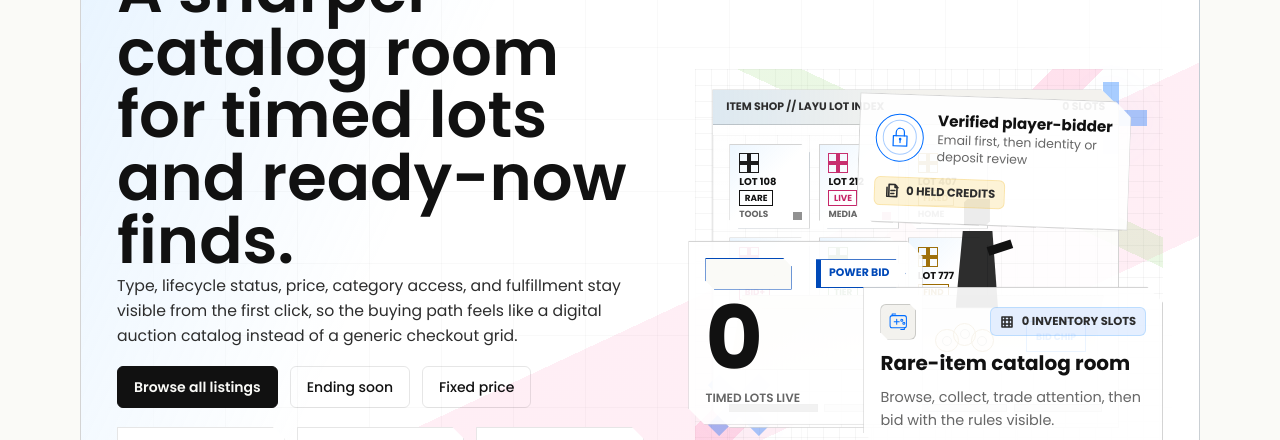
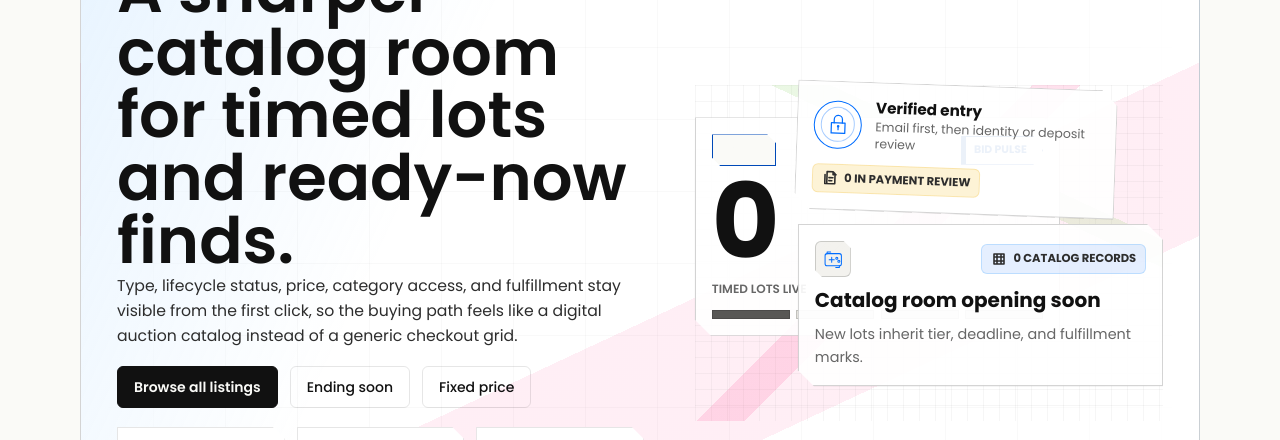
Before and after one commit to FredPaul302/layu-group-auction, a Next.js app: page / in a window 1280 px wide. Shown: the part 360-800 px from the top of the page. Built offline with nearby package versions, Linux system fonts and the light colour scheme; no server answers; the database is empty; a web font is replaced by a local one.

Commit message:
Revert "Strengthen game-shop auction masthead"
This reverts commit 61fd9865cb2cf197e0e0b750aee83e9c7cfc7ae4.

```diff
--- a/src/app/globals.css
+++ b/src/app/globals.css
@@ -2480,19 +2480,14 @@ tbody tr:hover {
   position: relative;
   isolation: isolate;
   display: grid;
-  min-height: 24rem;
-}
-
-.auction-hero-visual__pixel-grid,
-.auction-hero-visual__diagonal,
-.auction-hero-visual__dpad {
-  position: absolute;
-  pointer-events: none;
+  min-height: 21rem;
 }
 
 .auction-hero-visual__pixel-grid,
 .auction-hero-visual__diagonal {
+  position: absolute;
   inset: 0;
+  pointer-events: none;
 }
 
 .auction-hero-visual__pixel-grid {
@@ -2509,274 +2504,6 @@ tbody tr:hover {
     linear-gradient(25deg, transparent 0 67%, rgba(143, 214, 107, 0.18) 67% 72%, transparent 72%);
 }
 
-.auction-hero-visual__dpad {
-  width: 4.5rem;
-  height: 4.5rem;
-  opacity: 0.34;
-  background:
-    linear-gradient(var(--color-gallery-cyan), var(--color-gallery-cyan)) center / 1rem 100% no-repeat,
-    linear-gradient(var(--color-gallery-cyan), var(--color-gallery-cyan)) center / 100% 1rem no-repeat;
-  filter: drop-shadow(0 0 18px rgba(103, 183, 255, 0.16));
-}
-
-.auction-hero-visual__dpad--top {
-  top: 0.8rem;
-  right: 1rem;
-}
-
-.auction-hero-visual__dpad--bottom {
-  left: 0.5rem;
-  bottom: 0.8rem;
-  transform: rotate(45deg);
-}
-
-.auction-hero-visual__window {
-  position: absolute;
-  inset: 1.25rem 2.75rem 1.6rem 1.1rem;
-  display: grid;
-  grid-template-rows: auto minmax(0, 1fr) auto;
-  overflow: hidden;
-  border: 1px solid var(--color-border-strong);
-  background:
-    linear-gradient(180deg, rgba(255, 255, 255, 0.035), transparent 30%),
-    color-mix(in srgb, var(--color-surface) 90%, transparent);
-  clip-path: polygon(0 0, calc(100% - 1.1rem) 0, 100% 1.1rem, 100% 100%, 1.1rem 100%, 0 calc(100% - 1.1rem));
-  box-shadow:
-    inset 0 0 0 1px rgba(255, 255, 255, 0.035),
-    0 28px 70px rgba(0, 0, 0, 0.28);
-}
-
-.auction-hero-visual__window::before {
-  content: "";
-  position: absolute;
-  inset: 2.8rem 0 0;
-  background:
-    linear-gradient(var(--color-border) 1px, transparent 1px),
-    linear-gradient(90deg, var(--color-border) 1px, transparent 1px);
-  background-size: 2rem 2rem;
-  opacity: 0.34;
-  pointer-events: none;
-}
-
-.auction-hero-visual__window-bar {
-  position: relative;
-  z-index: 2;
-  display: flex;
-  align-items: center;
-  justify-content: space-between;
-  gap: 0.8rem;
-  border-bottom: 1px solid var(--color-border-strong);
-  background:
-    linear-gradient(90deg, rgba(103, 183, 255, 0.16), transparent 48%),
-    var(--color-surface-elevated);
-  color: var(--color-text-secondary);
-  padding: 0.55rem 0.8rem;
-  font-size: 0.68rem;
-  font-weight: 800;
-  text-transform: uppercase;
-}
-
-.auction-hero-visual__shop {
-  position: relative;
-  z-index: 1;
-  min-height: 15rem;
-}
-
-.auction-hero-visual__inventory-wall {
-  position: absolute;
-  top: 1.15rem;
-  left: 1rem;
-  display: grid;
-  width: min(64%, 21rem);
-  grid-template-columns: repeat(3, minmax(0, 1fr));
-  gap: 0.55rem;
-}
-
-.auction-hero-visual__inventory-slot {
-  position: relative;
-  display: grid;
-  min-height: 5.1rem;
-  align-content: start;
-  gap: 0.22rem;
-  border: 1px solid var(--color-border-strong);
-  background:
-    linear-gradient(135deg, rgba(103, 183, 255, 0.12), transparent 48%),
-    var(--color-surface);
-  padding: 0.55rem;
-  clip-path: polygon(0 0, calc(100% - 0.55rem) 0, 100% 0.55rem, 100% 100%, 0.55rem 100%, 0 calc(100% - 0.55rem));
-}
-
-.auction-hero-visual__inventory-slot::after {
-  content: "";
-  position: absolute;
-  right: 0.45rem;
-  bottom: 0.45rem;
-  width: 0.55rem;
-  height: 0.55rem;
-  background: currentColor;
-  opacity: 0.46;
-}
-
-.auction-hero-visual__inventory-slot:nth-child(2n) {
-  color: var(--color-gallery-hot);
-}
-
-.auction-hero-visual__inventory-slot:nth-child(3n) {
-  color: var(--color-gallery-gold);
-}
-
-.auction-hero-visual__inventory-slot:nth-child(5n) {
-  color: var(--color-gallery-leaf);
-}
-
-.auction-hero-visual__item-glyph {
-  width: 1.25rem;
-  height: 1.25rem;
-  border: 1px solid currentColor;
-  background:
-    linear-gradient(90deg, transparent 40%, currentColor 40% 60%, transparent 60%),
-    linear-gradient(transparent 40%, currentColor 40% 60%, transparent 60%);
-  opacity: 0.95;
-}
-
-.auction-hero-visual__slot-lot,
-.auction-hero-visual__slot-tag,
-.auction-hero-visual__slot-label {
-  line-height: 1;
-  text-transform: uppercase;
-}
-
-.auction-hero-visual__slot-lot {
-  color: var(--color-text-primary);
-  font-size: 0.62rem;
-  font-weight: 800;
-}
-
-.auction-hero-visual__slot-tag {
-  width: fit-content;
-  border: 1px solid currentColor;
-  color: currentColor;
-  padding: 0.16rem 0.28rem;
-  font-size: 0.55rem;
-  font-weight: 900;
-}
-
-.auction-hero-visual__slot-label {
-  color: var(--color-text-muted);
-  font-size: 0.56rem;
-  font-weight: 700;
-}
-
-.auction-hero-visual__counter {
-  position: absolute;
-  right: 0.9rem;
-  bottom: 1.35rem;
-  left: 1rem;
-  height: 4.7rem;
-  border: 1px solid var(--color-border-strong);
-  background:
-    linear-gradient(90deg, rgba(243, 200, 87, 0.12), transparent 38%),
-    linear-gradient(180deg, var(--color-surface-elevated), var(--color-surface));
-  clip-path: polygon(0.8rem 0, 100% 0, calc(100% - 0.8rem) 100%, 0 100%);
-}
-
-.auction-hero-visual__counter-line {
-  position: absolute;
-  inset: 0.75rem 1.1rem auto;
-  height: 1px;
-  background: linear-gradient(90deg, transparent, var(--color-border-strong), transparent);
-}
-
-.auction-hero-visual__coin {
-  position: absolute;
-  bottom: 1.05rem;
-  width: 1.45rem;
-  height: 1.45rem;
-  border: 1px solid var(--color-gallery-gold);
-  border-radius: 50%;
-  background:
-    radial-gradient(circle at 35% 35%, rgba(255, 255, 255, 0.38), transparent 18%),
-    rgba(243, 200, 87, 0.12);
-}
-
-.auction-hero-visual__coin::after {
-  content: "";
-  position: absolute;
-  inset: 0.35rem;
-  border: 1px solid currentColor;
-  border-radius: 50%;
-  opacity: 0.45;
-}
-
-.auction-hero-visual__coin--one {
-  right: 9rem;
-}
-
-.auction-hero-visual__coin--two {
-  right: 7.9rem;
-  bottom: 1.45rem;
-}
-
-.auction-hero-visual__coin--three {
-  right: 6.8rem;
-}
-
-.auction-hero-visual__bid-chip {
-  position: absolute;
-  right: 1.05rem;
-  bottom: 1.08rem;
-  border: 1px solid var(--color-gallery-cyan);
-  color: var(--color-gallery-cyan);
-  background: var(--color-surface);
-  padding: 0.45rem 0.55rem;
-  font-size: 0.58rem;
-  font-weight: 900;
-  text-transform: uppercase;
-}
-
-.auction-hero-visual__shopper {
-  position: absolute;
-  right: 6.7rem;
-  bottom: 4.85rem;
-  width: 4.3rem;
-  height: 7.2rem;
-  color: var(--color-text-primary);
-}
-
-.auction-hero-visual__shopper-head,
-.auction-hero-visual__shopper-body,
-.auction-hero-visual__shopper-arm {
-  position: absolute;
-  display: block;
-  background: currentColor;
-}
-
-.auction-hero-visual__shopper-head {
-  top: 0;
-  left: 1.35rem;
-  width: 1.65rem;
-  height: 1.65rem;
-  clip-path: polygon(0.25rem 0, 100% 0, 100% calc(100% - 0.25rem), calc(100% - 0.25rem) 100%, 0 100%, 0 0.25rem);
-}
-
-.auction-hero-visual__shopper-body {
-  top: 2rem;
-  left: 0.85rem;
-  width: 2.65rem;
-  height: 4.8rem;
-  clip-path: polygon(0.45rem 0, calc(100% - 0.35rem) 0, 100% 100%, 0 100%);
-  opacity: 0.88;
-}
-
-.auction-hero-visual__shopper-arm {
-  top: 3rem;
-  left: 2.9rem;
-  width: 1.55rem;
-  height: 0.55rem;
-  transform: rotate(-18deg);
-  transform-origin: left center;
-}
-
 .auction-hero-visual__card {
   position: absolute;
   display: grid;
@@ -2789,22 +2516,22 @@ tbody tr:hover {
 }
 
 .auction-hero-visual__card--primary {
-  top: 10.7rem;
-  left: -0.4rem;
-  width: min(50%, 15.5rem);
-  min-height: 8.5rem;
+  top: 2rem;
+  left: 0;
+  width: min(78%, 25rem);
+  min-height: 10.5rem;
 }
 
 .auction-hero-visual__card--offset {
   right: 0;
-  bottom: 0.3rem;
-  width: min(64%, 23rem);
+  bottom: 2.2rem;
+  width: min(78%, 24rem);
 }
 
 .auction-hero-visual__card--seal {
-  right: 2.1rem;
-  top: 1.75rem;
-  width: min(58%, 20.5rem);
+  right: 10%;
+  top: 0;
+  width: min(72%, 20rem);
   transform: rotate(2deg);
 }
 
@@ -2819,7 +2546,7 @@ tbody tr:hover {
 
 .auction-hero-visual__big-number {
   color: var(--color-text-primary);
-  font-size: clamp(3rem, 8vw, 5.5rem);
+  font-size: clamp(3.25rem, 11vw, 6.5rem);
   font-weight: 700;
   line-height: 0.85;
 }
@@ -2840,7 +2567,6 @@ tbody tr:hover {
   display: grid;
   grid-template-columns: repeat(4, minmax(0, 1fr));
   gap: 0.4rem;
-  padding: 0.75rem 1rem 0.9rem;
 }
 
 .auction-hero-visual__meter span {
@@ -3121,61 +2847,17 @@ tbody tr:hover {
   }
 
   .auction-hero-visual {
-    min-height: 39rem;
-  }
-
-  .auction-hero-visual__window {
-    inset: 0.6rem 0.55rem 11.25rem;
-  }
-
-  .auction-hero-visual__window-bar {
-    align-items: flex-start;
-    flex-direction: column;
-    gap: 0.2rem;
-  }
-
-  .auction-hero-visual__inventory-wall {
-    width: calc(100% - 2rem);
-    grid-template-columns: repeat(2, minmax(0, 1fr));
-  }
-
-  .auction-hero-visual__inventory-slot:nth-child(n + 5) {
-    display: none;
-  }
-
-  .auction-hero-visual__counter {
-    bottom: 0.75rem;
-  }
-
-  .auction-hero-visual__shopper {
-    right: 1.3rem;
-    bottom: 4.2rem;
-    transform: scale(0.82);
-    transform-origin: bottom right;
-  }
-
-  .auction-hero-visual__card--primary {
-    top: auto;
-    bottom: 7rem;
-    left: 0.35rem;
-    width: min(50%, 12rem);
-    min-height: 7.8rem;
-  }
-
-  .auction-hero-visual__card--offset {
-    right: 0.35rem;
-    bottom: 0.15rem;
-    width: calc(100% - 0.7rem);
-  }
-
+    min-height: 25rem;
+  }
+
+  .auction-hero-visual__card--primary,
+  .auction-hero-visual__card--offset,
   .auction-hero-visual__card--seal {
-    top: 1.15rem;
-    right: 0.95rem;
-    width: min(72%, 18rem);
-  }
-
-  .auction-hero-visual__big-number {
-    font-size: 3.25rem;
+    width: 92%;
+  }
+
+  .auction-hero-visual__card--seal {
+    right: 0;
   }
 }
 
--- a/src/components/visual/auction-graphics.tsx
+++ b/src/components/visual/auction-graphics.tsx
@@ -450,55 +450,17 @@ export function AuctionHeroVisual({
   featuredMeta?: string | null;
 }) {
   return (
-    <div
-      className="auction-hero-visual"
-      aria-label="Retro game item-shop auction catalog visual summary"
-    >
+    <div className="auction-hero-visual" aria-label="Auction catalog visual summary">
       <span aria-hidden="true" className="auction-hero-visual__pixel-grid" />
       <span aria-hidden="true" className="auction-hero-visual__diagonal" />
-      <span aria-hidden="true" className="auction-hero-visual__dpad auction-hero-visual__dpad--top" />
-      <span aria-hidden="true" className="auction-hero-visual__dpad auction-hero-visual__dpad--bottom" />
 
-      <div className="auction-hero-visual__window">
-        <div className="auction-hero-visual__window-bar">
-          <span>ITEM SHOP // LAYU LOT INDEX</span>
-          <span className="tabular-data">{availableCount} slots</span>
+      <div className="auction-hero-visual__card auction-hero-visual__card--primary">
+        <div className="auction-hero-visual__card-top">
+          <LotMarker label="LOT 108" tone="accent" />
+          <StatusRibbon label="Bid pulse" tone="accent" />
         </div>
-
-        <div className="auction-hero-visual__shop">
-          <div className="auction-hero-visual__inventory-wall" aria-hidden="true">
-            {[
-              ["LOT 108", "RARE", "Tools"],
-              ["LOT 212", "LIVE", "Media"],
-              ["LOT 407", "FIXED", "Home"],
-              ["LOT 511", "BID+", "Tech"],
-              ["LOT 640", "TIER", "Art"],
-              ["LOT 777", "FIND", "Misc"]
-            ].map(([lot, tag, label]) => (
-              <span key={lot} className="auction-hero-visual__inventory-slot">
-                <span className="auction-hero-visual__item-glyph" />
-                <span className="auction-hero-visual__slot-lot">{lot}</span>
-                <span className="auction-hero-visual__slot-tag">{tag}</span>
-                <span className="auction-hero-visual__slot-label">{label}</span>
-              </span>
-            ))}
-          </div>
-
-          <div className="auction-hero-visual__counter" aria-hidden="true">
-            <span className="auction-hero-visual__counter-line" />
-            <span className="auction-hero-visual__coin auction-hero-visual__coin--one" />
-            <span className="auction-hero-visual__coin auction-hero-visual__coin--two" />
-            <span className="auction-hero-visual__coin auction-hero-visual__coin--three" />
-            <span className="auction-hero-visual__bid-chip">BID CHIP</span>
-          </div>
-
-          <div className="auction-hero-visual__shopper" aria-hidden="true">
-            <span className="auction-hero-visual__shopper-head" />
-            <span className="auction-hero-visual__shopper-body" />
-            <span className="auction-hero-visual__shopper-arm" />
-          </div>
-        </div>
-
+        <p className="auction-hero-visual__big-number tabular-data">{liveAuctionCount}</p>
+        <p className="meta-label">Timed lots live</p>
         <div className="auction-hero-visual__meter" aria-hidden="true">
           <span />
           <span />
@@ -507,25 +469,16 @@ export function AuctionHeroVisual({
         </div>
       </div>
 
-      <div className="auction-hero-visual__card auction-hero-visual__card--primary">
-        <div className="auction-hero-visual__card-top">
-          <LotMarker label="LVL LOT 108" tone="accent" />
-          <StatusRibbon label="Power bid" tone="accent" />
-        </div>
-        <p className="auction-hero-visual__big-number tabular-data">{liveAuctionCount}</p>
-        <p className="meta-label">Timed lots live</p>
-      </div>
-
       <div className="auction-hero-visual__card auction-hero-visual__card--offset">
         <div className="auction-hero-visual__card-top">
           <CategoryCatalogMark name="Arcade inventory" slug="games" />
-          <MediaBadge kind="lot" label={`${availableCount} inventory slots`} tone="info" />
+          <MediaBadge kind="lot" label={`${availableCount} catalog records`} tone="info" />
         </div>
         <p className="auction-hero-visual__title">
-          {featuredTitle ?? "Rare-item catalog room"}
+          {featuredTitle ?? "Catalog room opening soon"}
         </p>
         <p className="auction-hero-visual__meta">
-          {featuredMeta ?? "Browse, collect, trade attention, then bid with the rules visible."}
+          {featuredMeta ?? "New lots inherit tier, deadline, and fulfillment marks."}
         </p>
       </div>
 
@@ -533,11 +486,11 @@ export function AuctionHeroVisual({
         <TrustSeal
           kind="secure"
           motif="gaming"
-          title="Verified player-bidder"
+          title="Verified entry"
           caption="Email first, then identity or deposit review"
         />
         <div className="auction-hero-visual__micro-row">
-          <MediaBadge kind="proof" label={`${reservedCount} held credits`} tone="warning" />
+          <MediaBadge kind="proof" label={`${reservedCount} in payment review`} tone="warning" />
         </div>
       </div>
     </div>
```
Also changed, not shown: 1 other file (tests, documents, lock files or other folders).
